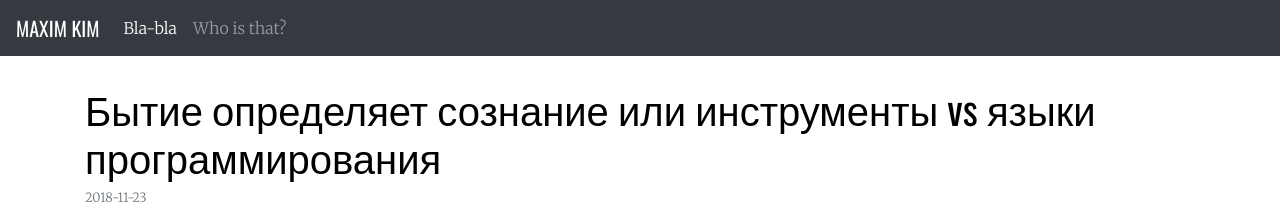
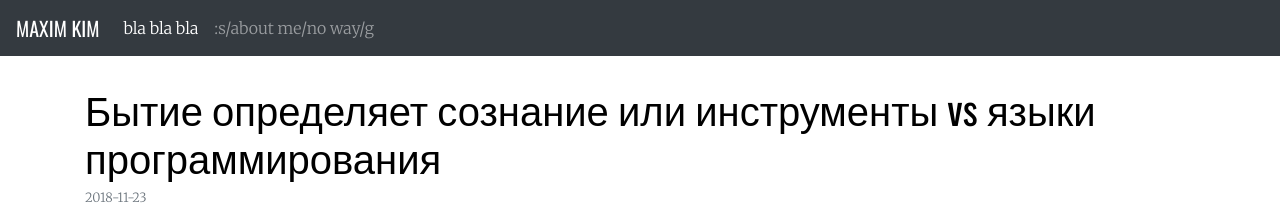
Before and after one commit to habamax/habamax.github.io, a Jekyll site: the page built from index.html, in a window 1280 px wide. Shown: the top 209 px of the page. Built offline with Jekyll 4.4.1, drawn with Linux system fonts in a browser that asks for light colours; nearby versions of some CDN libraries; the list of posts is cut into pages by our own code; comment, search, counter and statistics services are not loaded.

Commit message:
nav names

```diff
--- a/_data/nav.yml
+++ b/_data/nav.yml
@@ -1,4 +1,4 @@
-- name: Bla-bla
+- name: bla bla bla
   link: /
-- name: Who is that?
+- name: :s/about me/no way/g
   link: /about.html
```
